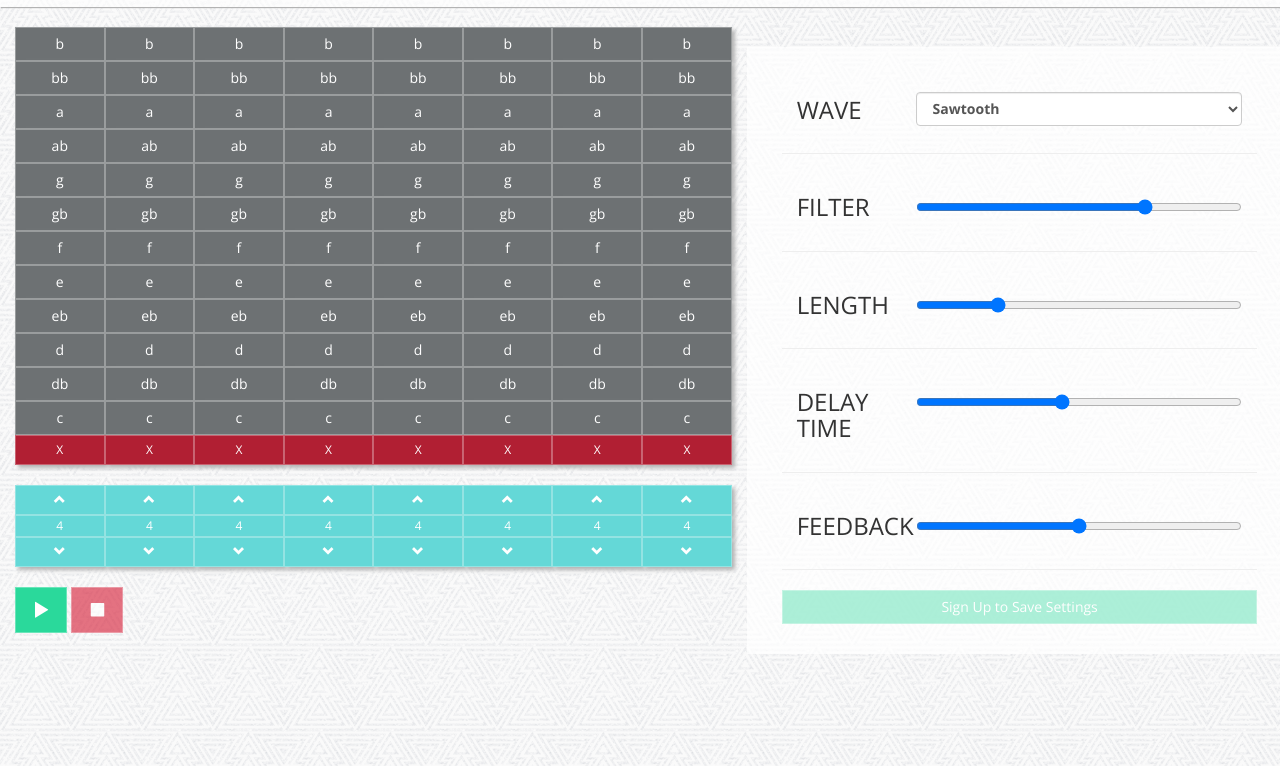
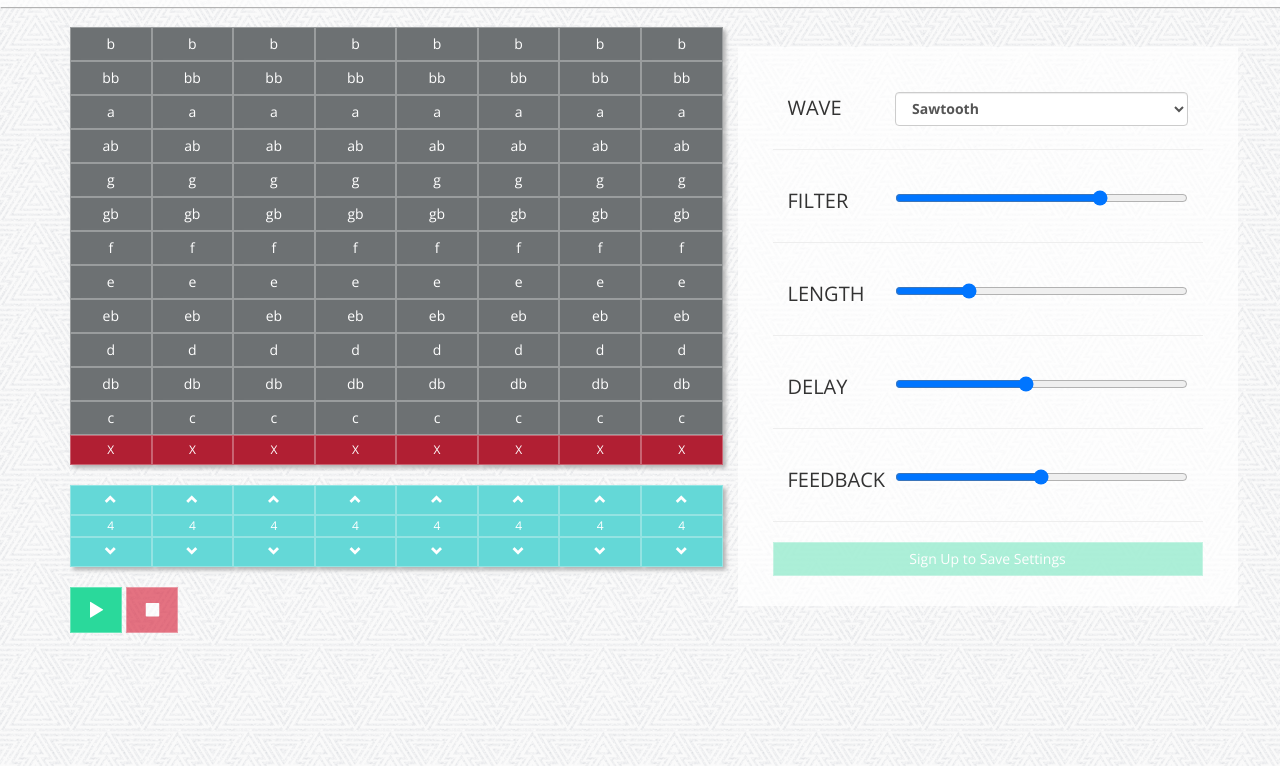
Before and after one commit to mradambeck/javascript-step-sequencer, a website: page views/index.html in a window 1280 px wide. Shown: the part 34-800 px from the top of the page. Drawn offline with nearby package versions, Linux system fonts and the light colour scheme; files that its build step writes are made by us from their sources; files whose address does not match are found by name.

Commit message:
changes to css

```diff
--- a/public/styles/index.scss
+++ b/public/styles/index.scss
@@ -75,6 +75,9 @@ a {
   // padding-right: 30px!important;
   // margin-right: 5px;
 }
+.settings-panel h3 {
+  font-size: 20px!important;
+}
 
 .spacer-header  {
   background-color: transparentize(#fff, .35);
@@ -102,7 +105,7 @@ a {
 }
 
 .range-spacer-top {
-  margin-top: 25px;
+  margin-top: 20px;
 }
 
 .spacer-top {
--- a/views/index.html
+++ b/views/index.html
@@ -34,7 +34,7 @@
 
 </head>
 <body>
-  <div class="container-fluid" ng-controller="GridController as gridCtrl">
+  <div class="container-fluid">
     <div class = "row spacer-header">
       <div class = "col-xs-5 logo">
         [ bleep bloop ]
@@ -44,6 +44,9 @@
       </div>
     </div>
 
+  </div>
+
+  <div class="container" ng-controller="GridController as gridCtrl">
     <div class = "row">
 
       <div class = "col-sm-7">
@@ -261,7 +264,7 @@
 
           <div class = "row">
             <div class = "col-xs-3">
-              <h3>DELAY TIME</h3>
+              <h3>DELAY</h3>
             </div>
             <div class = "col-xs-9 range-spacer-top">
               <input type="range" id="delay" min="1" value="5" max="10" step="1">
```
Also changed, not shown: views/user.html (+3 -1 lines), public/styles/index.css, 1 other file.
